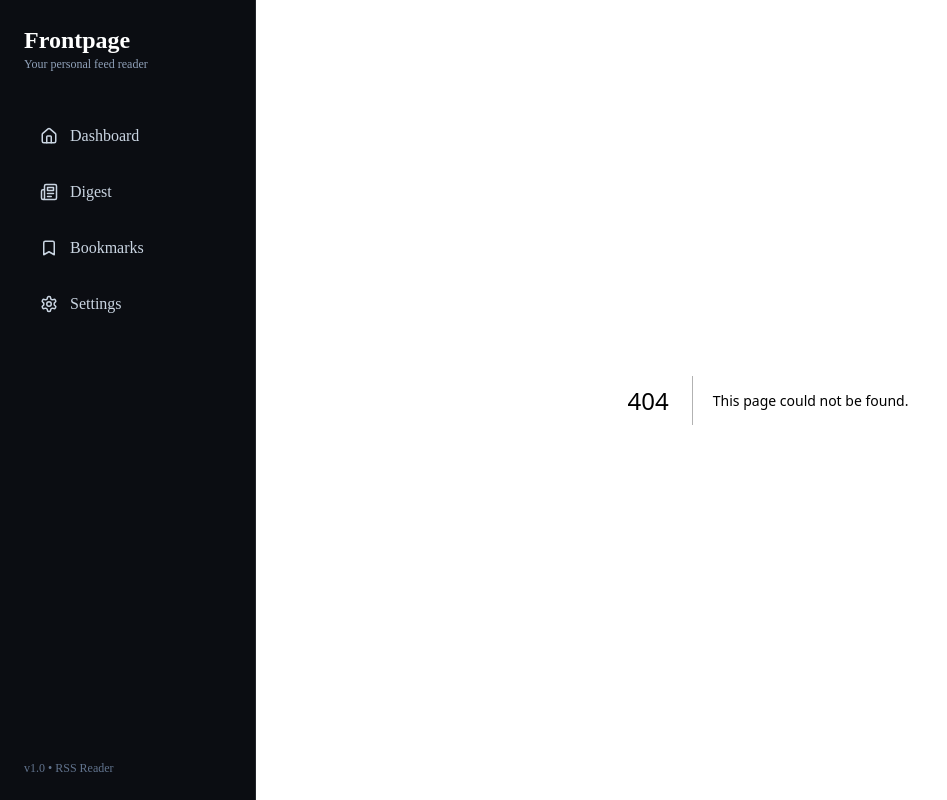
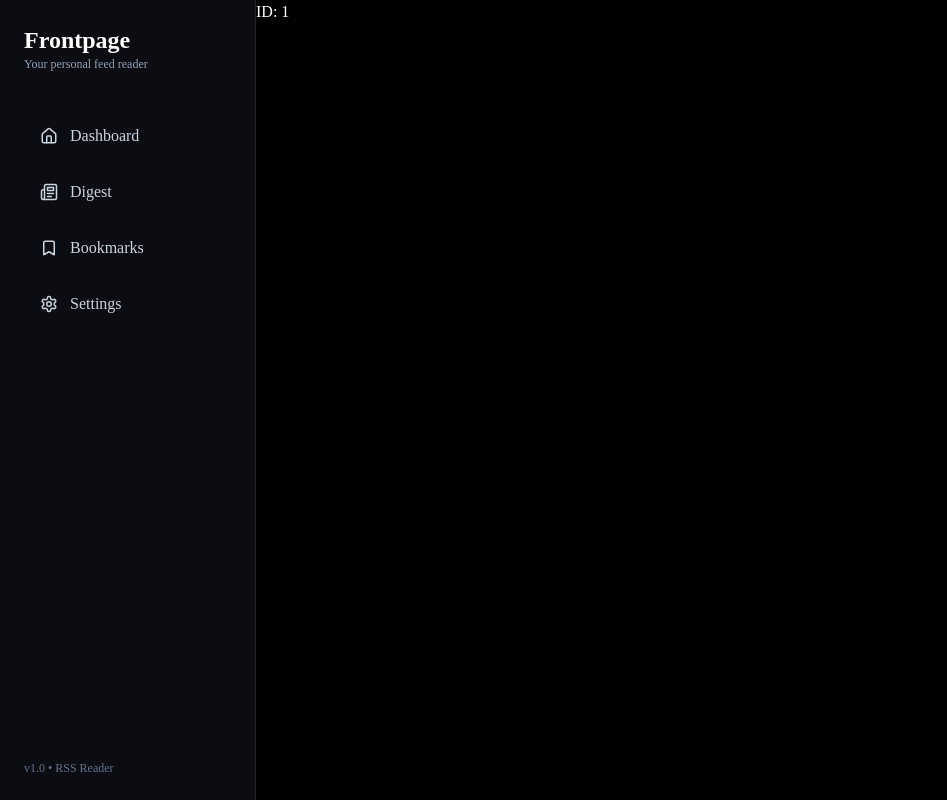
Before and after one commit to BaarbCampos/frontpage-feed-reader, a Next.js app: page /leitura/1 in a window 1280 px wide. Before the commit this address had no page. Shown: the whole page, without its empty margins (0-947 px from the left). Built offline with nearby package versions, Linux system fonts and the light colour scheme.

Commit message:
fix: renomear rota de reader para leitura para resetar cache do sistema de arquivos

```diff
--- /dev/null
+++ b/app/leitura/[id]/page.tsx
@@ -0,0 +1,3 @@
+export default function Page({ params }: { params: { id: string } }) {
+  return <div>ID: {params.id}</div>;
+}
--- a/app/reader/[id]/page.tsx
+++ /dev/null
@@ -1,9 +0,0 @@
-import React from "react";
-
-export default function ReaderPage({ params }: { params: { id: string } }) {
-  return (
-    <div className="p-6">
-      <h1>Conteúdo do ID: {params.id}</h1>
-    </div>
-  );
-}
```
